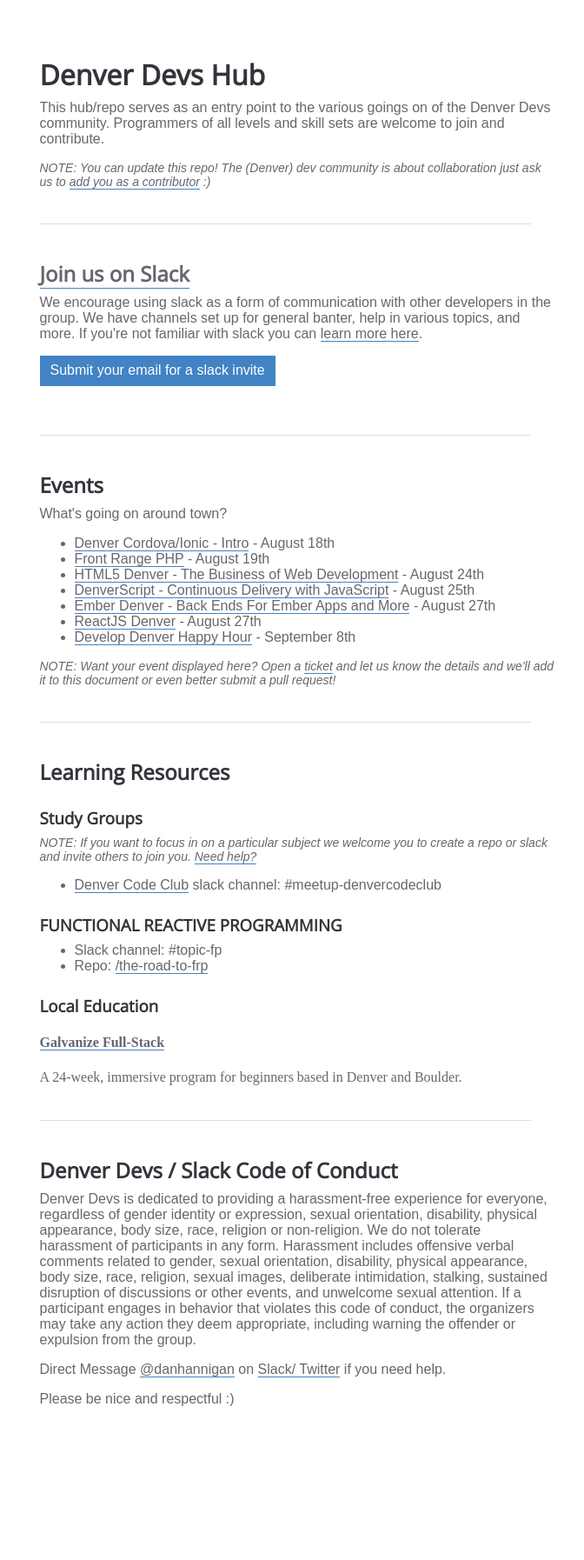
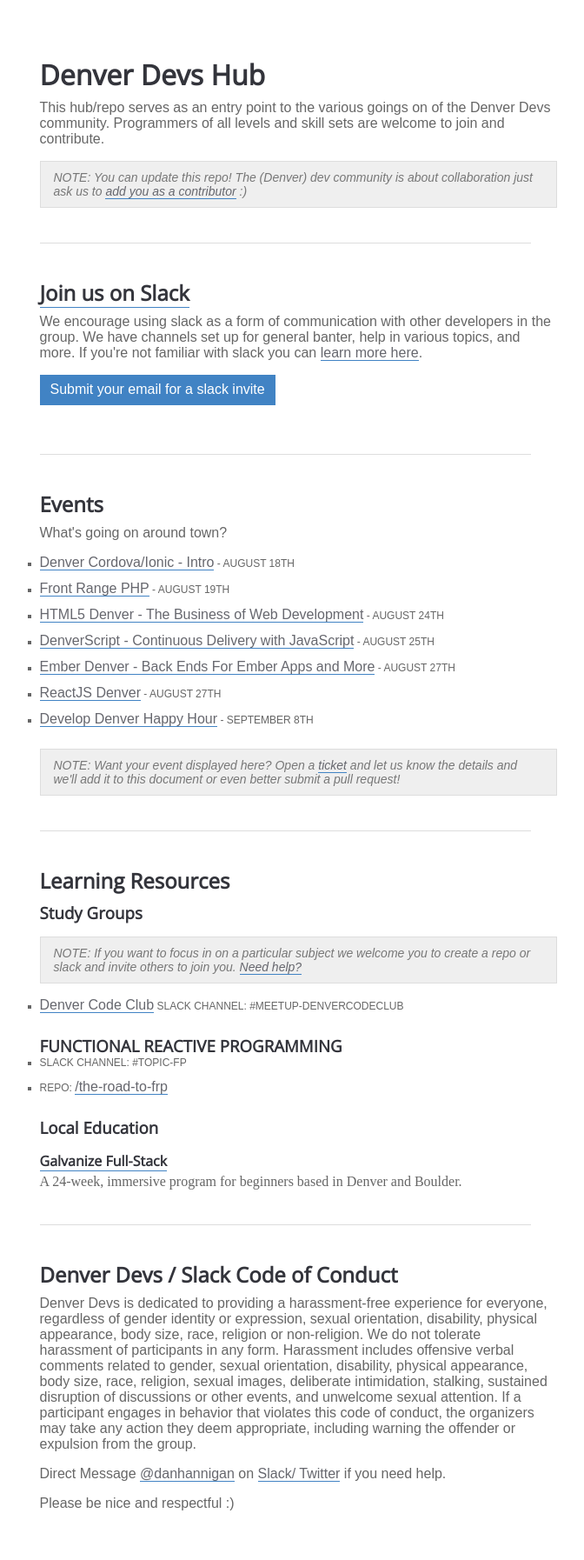
Before and after one commit to Denver-Devs/-old-denver-devs.github.io, a Jekyll site: the page built from index.html, in a window 1280 px wide. Shown: the whole page at 87% size, without its empty margins (297-969 px from the left). Built offline with Jekyll 4.4.1, drawn with Linux system fonts in a browser that asks for light colours; some web fonts are replaced; before the commit the page ends 1674 px from its top, so only the background shows below that.

Commit message:
Updates to inline CSS
Sets up some tweaks to typography and layout - can be seen here: http://codepen.io/danhannigan/full/JdzBNB/

```diff
--- a/_layouts/default.html
+++ b/_layouts/default.html
@@ -9,35 +9,44 @@
 
         <link href='http://fonts.googleapis.com/css?family=Open+Sans|Muli:300,400' rel='stylesheet' type='text/css'>
         <style>
-
             html,
             body {
-            color: #66676E;
+                color: #666;
                 margin: 0px auto;
                 max-width: 625px;
                 width: 100%;
             }
-
             body {
                 box-sizing: border-box;
                 padding: 40px 15px;
-
             }
-
             a {
                 color: #66676E;
                 border-bottom: 1px solid #4183c4;
                 text-decoration: none;
             }
-
             h1,
             h2,
-          h3 {
+            h3,
+            h4,
+            h5 {
                 color: #33343B;
                 font-family: 'Open Sans', sans-serif;
                 margin: 24px 0 8px 0;
             }
-
+            h1 a,
+            h2 a,
+            h3 a,
+            h4 a,
+            h5 a {
+                color: #33343B;
+            }
+            h3 {
+                margin: 5px 0 0 0;
+            }
+            h4 {
+                margin: 15px 0 4px 0;
+            }
             hr {
                 background: #ddd;
                 border: 0px;
@@ -45,13 +54,35 @@
                 margin: 40px 0;
                 width: 95%;
             }
-
-          p, ul {
+            p,
+            ul {
                 font-family: 'Muli', sans-serif;
                 margin: 0 0 16px 0;
             }
-
-
+            ul {
+                list-style: square;
+                margin: 0 0 25px 0;
+                padding: 0;
+            }
+            li {
+                margin-bottom: 12px;
+                box-sizing: border-box;
+                font-size: 12px;
+                text-transform: uppercase;
+            }
+            li a {
+                font-size: 16px;
+                text-transform: initial;
+            }
+            .ul-sub {
+                margin: 0 0 0 15px;
+            }
+            .ul-sub li {
+                margin-bottom: 5px;
+            }
+            .ul-sub li a {
+                font-size: 14px;
+            }
             .btn {
                 color: #fff;
                 display: inline-block;
@@ -59,17 +90,18 @@
                 margin: 16px 0;
                 padding: 8px 12px;
             }
-
-
             .note {
                 font-style: italic;
-            font-size:14px;
+                font-size: 14px;
+                color: #777;
+                padding: 10px 15px;
+                background: #efefef;
+                border: 1px solid #ddd;
+                margin-top: 15px;
             }
-
             .sub {
                 text-transform: uppercase;
             }
-
         </style>
     </head>
     <body>
```
Lines whose indentation alone changed are shown as unchanged.
